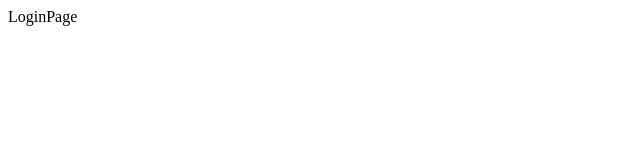
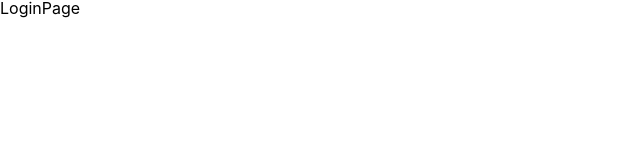
Before and after one commit to codesquad-member-2020/issue-tracker-01, a React app in the folder FE/: page / in a window 1280 px wide. Shown: the top 160 px of the page, without its empty margins (0-640 px from the left). Built offline with nearby package versions, Linux system fonts and the light colour scheme.

Commit message:
FE-#32 feat: GlobalStyle 적용

```diff
--- /dev/null
+++ b/FE/src/styles/GlobalStyle.js
@@ -0,0 +1,20 @@
+import { createGlobalStyle } from "styled-components";
+import reset from "styled-reset";
+
+const GlobalStyle = createGlobalStyle`
+  ${reset}
+  * {
+    box-sizing: border-box;
+    font-family: -apple-system, BlinkMacSystemFont, 'Segoe UI', Roboto, 'Helvetica Neue', Arial, 'Noto Sans', sans-serif, 'Apple Color Emoji', 'Segoe UI Emoji', 'Segoe UI Symbol', 'Noto Color Emoji' !important;
+    font-size: 16px;
+    &:before, &:after {
+      box-sizing: border-box;
+    }
+  }
+
+  a {
+    cursor: pointer;
+  }
+`;
+
+export default GlobalStyle;
--- a/FE/src/views/components/App.jsx
+++ b/FE/src/views/components/App.jsx
@@ -1,8 +1,14 @@
 import React from "react";
 import Router from "./Router";
+import GlobalStyle from "Styles/GlobalStyle";
 
 const App = () => {
-  return <Router />;
+  return (
+    <>
+      <Router />
+      <GlobalStyle />
+    </>
+  );
 };
 
 export default App;
--- a/FE/webpack.common.js
+++ b/FE/webpack.common.js
@@ -37,6 +37,9 @@ module.exports = {
   },
   resolve: {
     extensions: [".js", ".jsx"],
+    alias: {
+      Styles: path.resolve(__dirname, "./src/styles/"),
+    },
   },
   plugins: [
     new webpack.HotModuleReplacementPlugin(),
```
